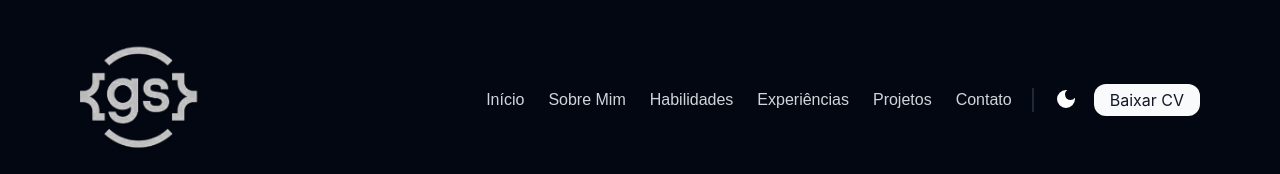
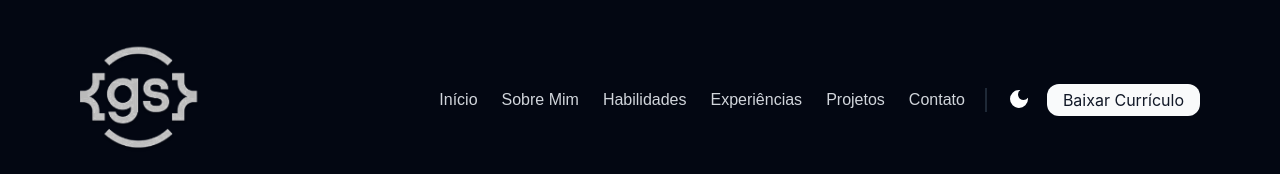
Before and after one commit to Osouzaa/portfolio, a React (Vite) app: page / in a window 1280 px wide. Shown: the top 174 px of the page. Built offline with nearby package versions, Linux system fonts and the light colour scheme.

Commit message:
feat: updateds

```diff
--- a/src/components/header/index.tsx
+++ b/src/components/header/index.tsx
@@ -72,11 +72,11 @@ export function Header({ handleTheme, theme, refs }: HeaderProps) {
             )}
           </button>
           <a
-            href="/path/to/cv.pdf"
-            download="Meu-CV.pdf"
+            href="/public/Profile.pdf"
+            download="Curriculo-Gabriel Souza Dev.pdf"
             aria-label="Baixar Currículo em PDF"
           >
-            Baixar CV
+            Baixar Currículo
           </a>
         </ContainerButton>
       </NavBar>
@@ -118,10 +118,10 @@ export function Header({ handleTheme, theme, refs }: HeaderProps) {
             </button>
             <a
               href="/public/Profile.pdf"
-              download="Curriculo desenvolvedor Gabriel Souza.pdf"
+              download="Curriculo-Gabriel Souza Dev.pdf"
               aria-label="Baixar Currículo em PDF"
             >
-              Baixar CV
+              Baixar Currículo
             </a>
           </ContainerButton>
         </MobileMenu>
```
Also changed, not shown: 1 other file (tests, documents, lock files or other folders).
